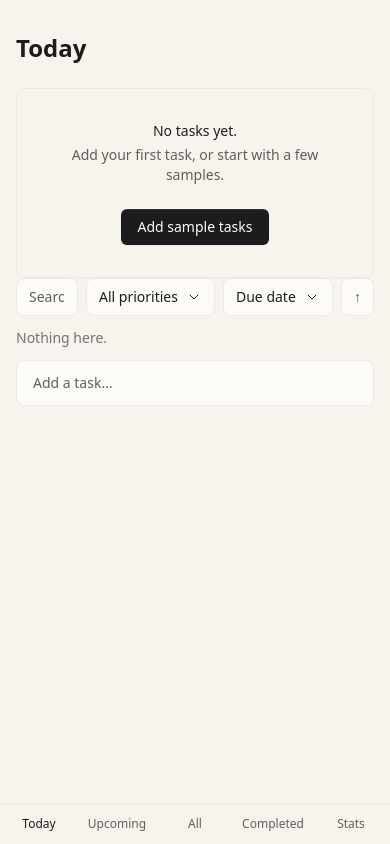
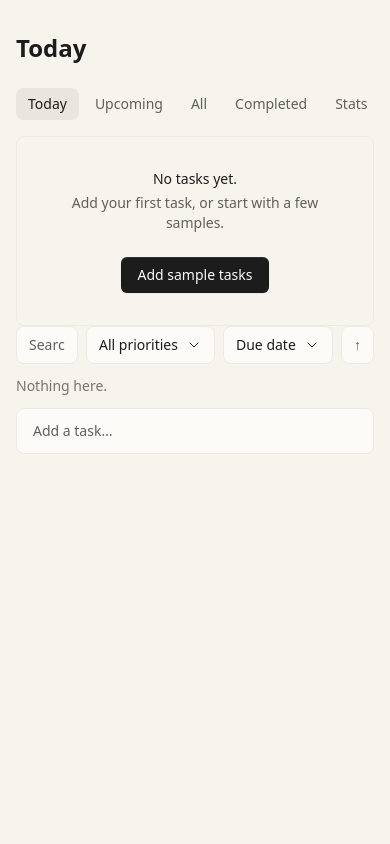
Before and after one commit to 2hyoon/cadence, a Next.js app: page / in a window 390 px wide. Built offline with nearby package versions, Linux system fonts and the light colour scheme.

Commit message:
feat: replace mobile bottom nav with top segmented tabs
- Add MobileTabs: a scrollable pill row shown under the title on mobile
- Remove the near-invisible fixed bottom tab bar and its content padding

```diff
--- a/components/Sidebar.tsx
+++ b/components/Sidebar.tsx
@@ -43,27 +43,30 @@ export function Sidebar({ activeView, onSelect }: SidebarProps) {
           </button>
         ))}
       </nav>
+    </>
+  );
+}
 
-      {/* Mobile bottom tab bar */}
+export function MobileTabs({ activeView, onSelect }: SidebarProps) {
+  return (
     <nav
       aria-label="Primary navigation"
-        className="md:hidden fixed bottom-0 left-0 right-0 bg-[#f7f4ed] border-t border-[#eceae4] flex"
+      className="md:hidden flex gap-1 overflow-x-auto whitespace-nowrap [&::-webkit-scrollbar]:hidden"
     >
       {NAV_ITEMS.map((item) => (
         <button
           key={item.id}
           onClick={() => onSelect(item.id)}
           className={[
-              "flex-1 py-3 text-xs font-medium transition-colors",
+            "shrink-0 px-3 py-1.5 rounded-lg text-sm font-medium transition-colors",
             activeView === item.id
-                ? "text-[#1c1c1c]"
-                : "text-[#5f5f5d] hover:text-[#1c1c1c]",
+              ? "text-[#1c1c1c] bg-[rgba(28,28,28,0.06)]"
+              : "text-[#5f5f5d] hover:text-[#1c1c1c] hover:bg-[rgba(28,28,28,0.04)]",
           ].join(" ")}
         >
           {item.label}
         </button>
       ))}
     </nav>
-    </>
   );
 }
--- a/features/AppShell.tsx
+++ b/features/AppShell.tsx
@@ -3,7 +3,7 @@
 import { useState, useEffect } from "react";
 import { useTodos } from "../store/TodoProvider";
 import { classify, type ViewId } from "../lib/views";
-import { Sidebar } from "../components/Sidebar";
+import { Sidebar, MobileTabs } from "../components/Sidebar";
 import { TaskListContainer } from "./TaskListContainer";
 import { QuickAdd, type QuickAddDraft } from "../components/QuickAdd";
 import type { Todo } from "../types/todo";
@@ -139,10 +139,14 @@ export function AppShell() {
       <div className="flex-1 flex max-w-5xl w-full mx-auto px-4 py-8 gap-8">
         <Sidebar activeView={activeView} onSelect={setActiveView} />
 
-        <main className="flex-1 min-w-0 pb-16 md:pb-0">
+        <main className="flex-1 min-w-0">
           <h1 className="text-2xl font-semibold text-[#1c1c1c] mb-6">
             {VIEW_LABELS[activeView]}
           </h1>
+
+          <div className="md:hidden mb-4">
+            <MobileTabs activeView={activeView} onSelect={setActiveView} />
+          </div>
 
           {/* Pre-hydration skeleton */}
           {!hydrated && (
```
Lines whose indentation alone changed are shown as unchanged.
